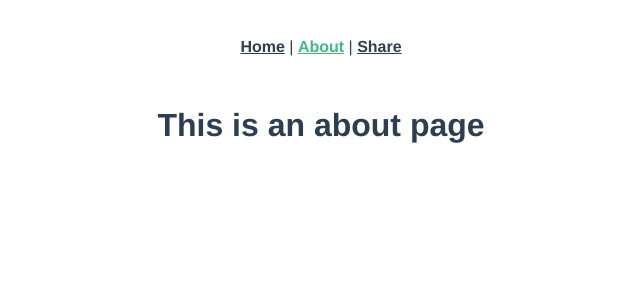
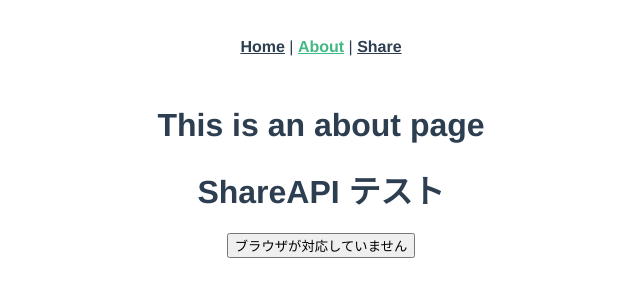
Before and after one commit to morhi-2214/webShareAPI-test, a Vue app in the folder my-practice/share-vue/: page /about in a window 1280 px wide. Shown: the top 300 px of the page, without its empty margins (319-959 px from the left). Built offline with nearby package versions, Linux system fonts and the light colour scheme.

Commit message:
別のMockをAboutに追加

```diff
--- a/my-practice/share-vue/src/components/HelloWorld.vue
+++ b/my-practice/share-vue/src/components/HelloWorld.vue
@@ -19,11 +19,11 @@
 </template>
 
 <script>
-// let isSupportedWebShareAPI = !!navigator.share;
+let isSupportedWebShareAPI = !!navigator.share;
 export default {
   data() {
     return {
-      isSupportedWebShareAPI: true,
+      isSupportedWebShareAPI,
       values: [
         {
           name: "タイトルのみ",
--- /dev/null
+++ b/my-practice/share-vue/src/components/ShareApi.vue
@@ -0,0 +1,38 @@
+<template>
+  <!-- SPAにおけるShareAPIの挙動調査のためのモックです -->
+  <div>
+    <h1>ShareAPI テスト</h1>
+    <button v-if="isSupportShare" type="button" @click="share">共有する</button>
+    <button v-if="!isSupportShare" type="button">
+      ブラウザが対応していません
+    </button>
+  </div>
+</template>
+
+<script>
+export default {
+  computed: {
+    isSupportShare() {
+      if (process.client) {
+        return !!navigator.share;
+      } else {
+        return false;
+      }
+    },
+  },
+  methods: {
+    async share() {
+      try {
+        await navigator.share({
+          title: "Share title",
+          text: "Share content",
+          url: "https://demo.jp/demo",
+        });
+        console.log("Successful share");
+      } catch (err) {
+        console.log("Error sharing", err);
+      }
+    },
+  },
+};
+</script>
--- a/my-practice/share-vue/src/views/About.vue
+++ b/my-practice/share-vue/src/views/About.vue
@@ -1,5 +1,17 @@
 <template>
   <div class="about">
     <h1>This is an about page</h1>
+    <share-api></share-api>
   </div>
 </template>
+
+<script>
+import ShareApi from "../components/ShareApi.vue";
+
+export default {
+  name: "",
+  components: {
+    ShareApi,
+  },
+};
+</script>
--- a/my-practice/share-vue/src/views/Home.vue
+++ b/my-practice/share-vue/src/views/Home.vue
@@ -1,12 +1,11 @@
 <template>
   <div class="home">
     <img alt="Vue logo" src="../assets/logo.png" />
-    <HelloWorld msg="Welcome to Your Vue.js App" />
+    <HelloWorld />
   </div>
 </template>
 
 <script>
-// @ is an alias to /src
 import HelloWorld from "@/components/HelloWorld.vue";
 
 export default {
```
